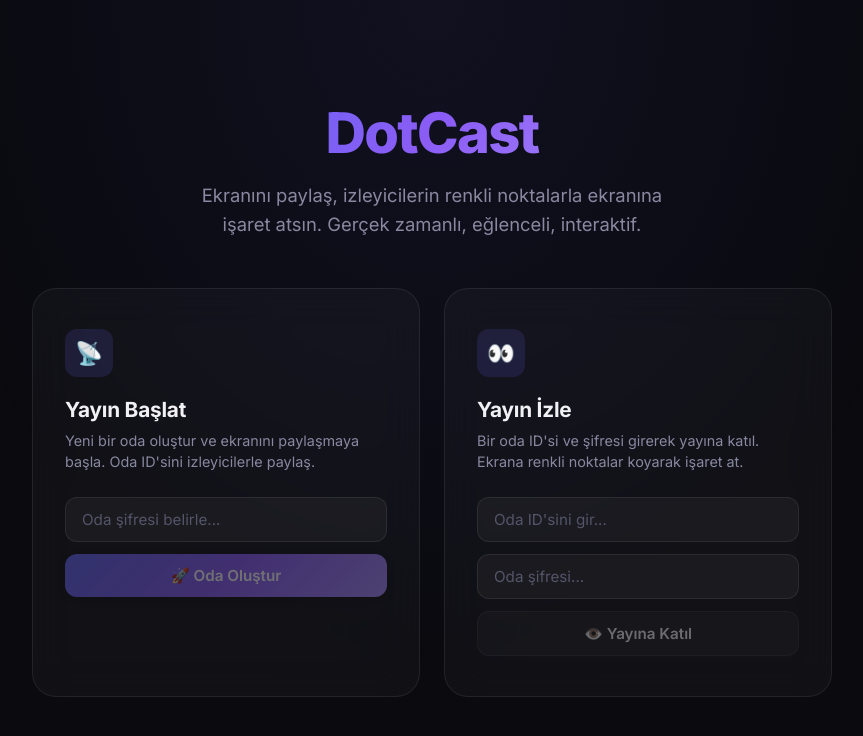
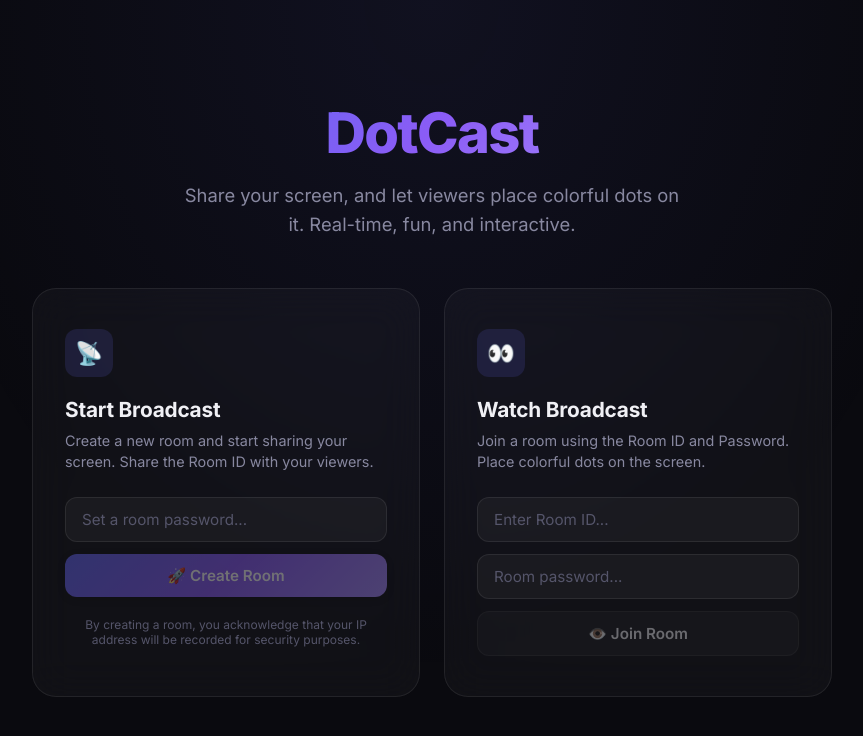
Before and after one commit to melihogul/wos-dreamscape, a Next.js app: page / in a window 1280 px wide. Shown: the top 736 px of the page, without its empty margins (208-1071 px from the left). Built offline with nearby package versions, Linux system fonts and the light colour scheme.

Commit message:
feat: Implement core DotCast application with room creation/joining, WebRTC screen sharing, real-time dot interaction, and English server error messages.

```diff
--- a/src/app/page.tsx
+++ b/src/app/page.tsx
@@ -33,25 +33,25 @@ export default function HomePage() {
       <div className="hero-section">
         <h1 className="hero-title">DotCast</h1>
         <p className="hero-subtitle">
-          Ekranını paylaş, izleyicilerin renkli noktalarla ekranına işaret atsın.
-          Gerçek zamanlı, eğlenceli, interaktif.
+          Share your screen, and let viewers place colorful dots on it.
+          Real-time, fun, and interactive.
         </p>
       </div>
 
       <div className="cards-container">
-        {/* Oda Oluştur */}
+        {/* Create Room */}
         <div className="action-card">
           <div className="card-icon">📡</div>
-          <h2 className="card-title">Yayın Başlat</h2>
+          <h2 className="card-title">Start Broadcast</h2>
           <p className="card-description">
-            Yeni bir oda oluştur ve ekranını paylaşmaya başla. Oda ID&apos;sini
-            izleyicilerle paylaş.
+            Create a new room and start sharing your screen. Share the Room ID
+            with your viewers.
           </p>
           <div className="input-group">
             <input
               type="password"
               className="text-input"
-              placeholder="Oda şifresi belirle..."
+              placeholder="Set a room password..."
               value={hostPassword}
               onChange={(e) => setHostPassword(e.target.value)}
               onKeyDown={(e) => e.key === "Enter" && handleCreateRoom()}
@@ -61,24 +61,26 @@ export default function HomePage() {
               onClick={handleCreateRoom}
               disabled={isCreating || !hostPassword.trim()}
             >
-              {isCreating ? "Oluşturuluyor..." : "🚀 Oda Oluştur"}
+              {isCreating ? "Creating..." : "🚀 Create Room"}
             </button>
+            <p className="ip-warning" style={{ fontSize: "0.75rem", color: "var(--text-muted)", textAlign: "center", marginTop: "0.5rem", marginBottom: 0 }}>
+              By creating a room, you acknowledge that your IP address will be recorded for security purposes.
+            </p>
           </div>
         </div>
 
-        {/* Odaya Katıl */}
+        {/* Join Room */}
         <div className="action-card">
           <div className="card-icon">👀</div>
-          <h2 className="card-title">Yayın İzle</h2>
+          <h2 className="card-title">Watch Broadcast</h2>
           <p className="card-description">
-            Bir oda ID&apos;si ve şifresi girerek yayına katıl. Ekrana renkli
-            noktalar koyarak işaret at.
+            Join a room using the Room ID and Password. Place colorful dots on the screen.
           </p>
           <div className="input-group">
             <input
               type="text"
               className="text-input"
-              placeholder="Oda ID'sini gir..."
+              placeholder="Enter Room ID..."
               value={joinRoomId}
               onChange={(e) => setJoinRoomId(e.target.value.toUpperCase())}
               maxLength={8}
@@ -86,7 +88,7 @@ export default function HomePage() {
             <input
               type="password"
               className="text-input"
-              placeholder="Oda şifresi..."
+              placeholder="Room password..."
               value={joinPassword}
               onChange={(e) => setJoinPassword(e.target.value)}
               onKeyDown={(e) => e.key === "Enter" && handleJoinRoom()}
@@ -96,7 +98,7 @@ export default function HomePage() {
               onClick={handleJoinRoom}
               disabled={!joinRoomId.trim() || !joinPassword.trim()}
             >
-              👁️ Yayına Katıl
+              👁️ Join Room
             </button>
           </div>
         </div>
```
Also changed, not shown: server.ts (+4 -4 lines), src/app/room/[id]/page.tsx (+19 -20 lines).
